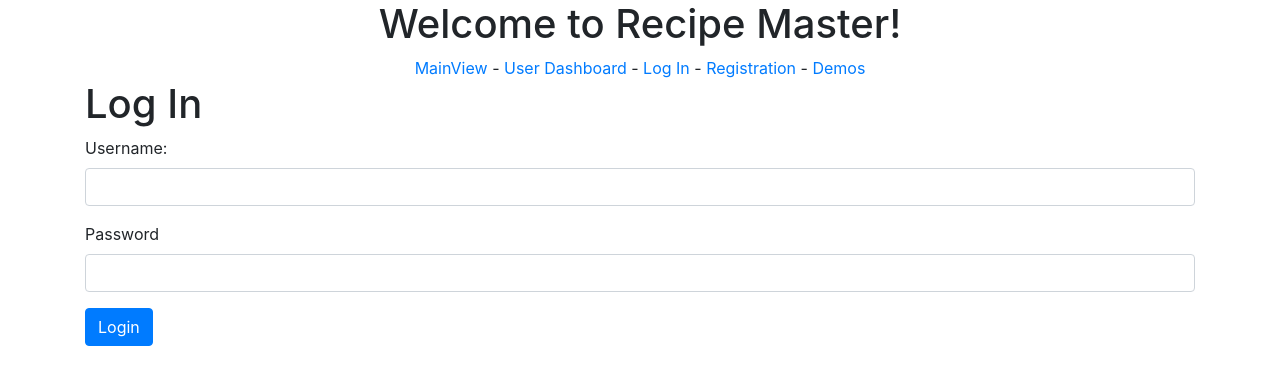
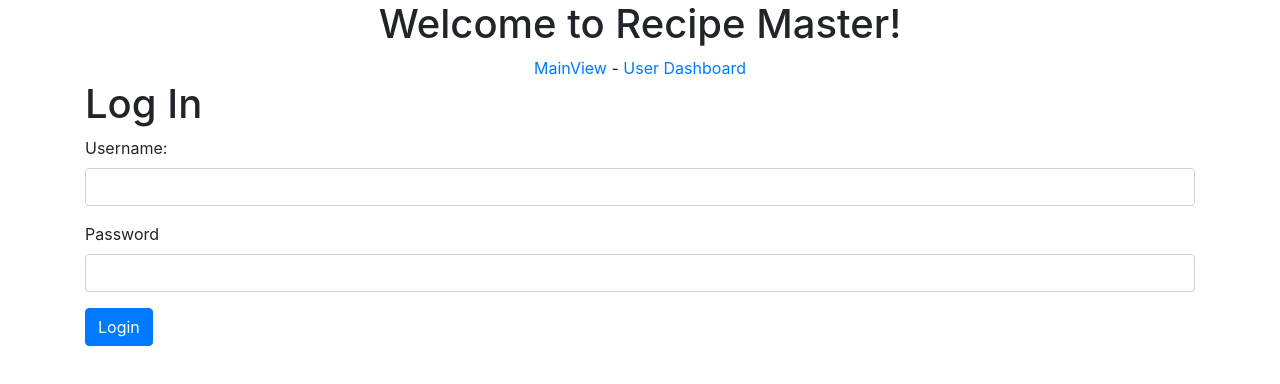
Before and after one commit to Alekzandar/Recipe_Master_Client, an Angular app in the folder recipe-master-client/: page /maressa in a window 1280 px wide. Shown: the top 384 px of the page. Built offline with nearby package versions, Linux system fonts and the light colour scheme.

Commit message:
Redirect on Log-in

```diff
--- a/recipe-master-client/src/app/app.component.html
+++ b/recipe-master-client/src/app/app.component.html
@@ -5,10 +5,8 @@
   </h1>
   <nav>
     <a routerLink="/main">MainView</a> -
-    <a routerLink="/tawbin">User Dashboard</a> -
-    <a routerLink="/maressa">Log In</a> -
-    <a routerLink="/registration">Registration</a> -
-    <a routerLink="/aleksandar">Demos</a>
+    <a routerLink="/tawbin">User Dashboard</a>
+    <!-- <a routerLink="/aleksandar">Demos</a>  -->
   </nav>
 </div>
 <router-outlet></router-outlet>
--- a/recipe-master-client/src/app/maressa-view/maressa-view.component.ts
+++ b/recipe-master-client/src/app/maressa-view/maressa-view.component.ts
@@ -52,8 +52,8 @@ export class MaressaViewComponent implements OnInit {
         sessionStorage.setItem('isLoggedIn', "true");
         console.log("SETTING SESSION STORAGE");
         sessionStorage.setItem('userID', this.responseUser.id.toString());
+        window.location.href = '/main';
         return true;
-        window.location.href = '#';
       }
     }else{
       return false;
```
